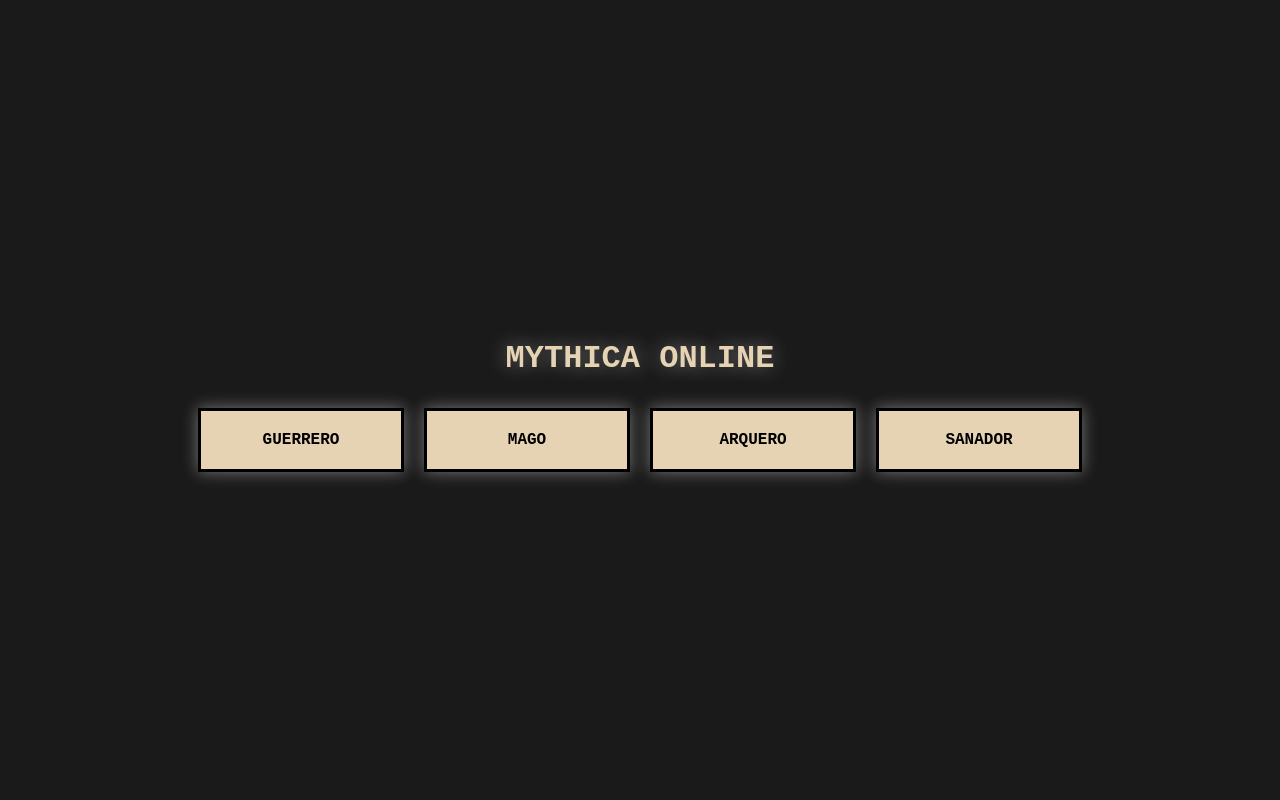
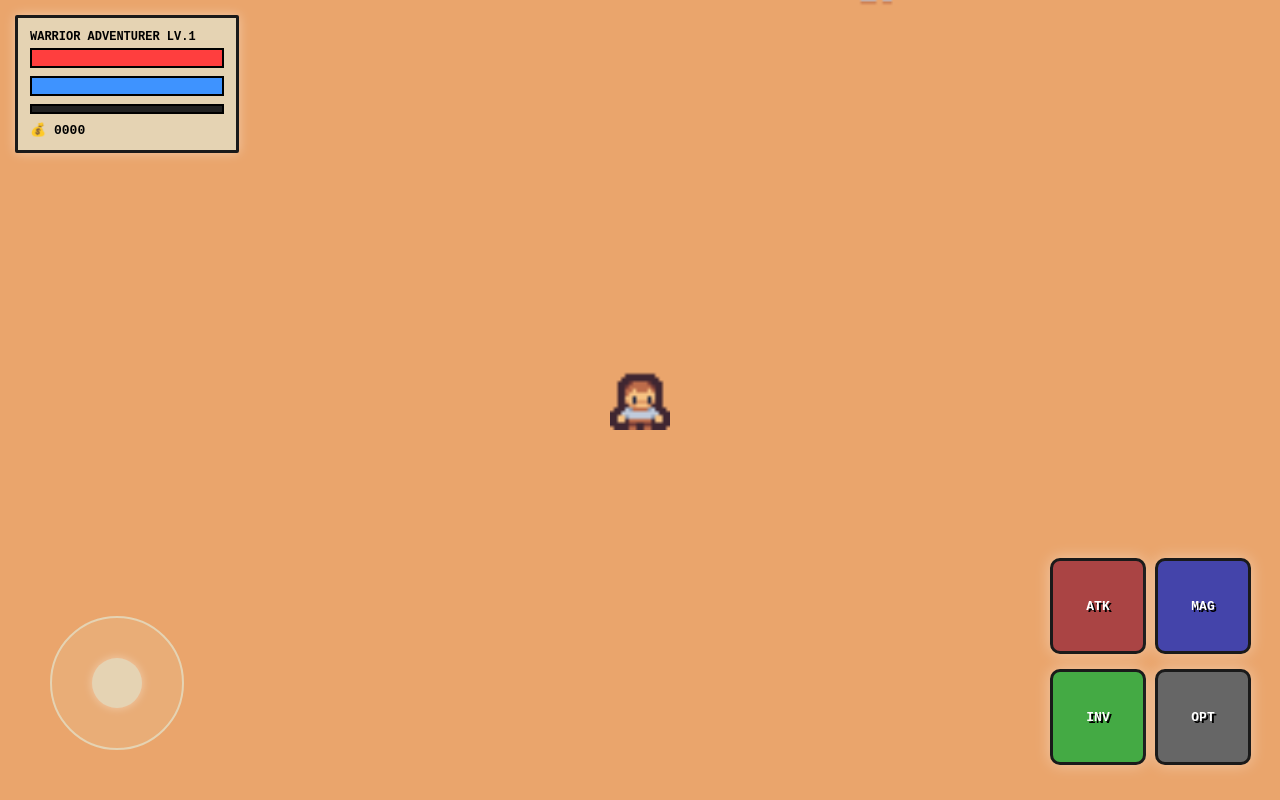
Before and after one commit to Mythicaladventure/Mythica-adventure, a plain HTML site: page index.html in a window 1280 px wide. Both pictures are taken after a click on the element "GUERRERO". Drawn offline with Linux system fonts and the light colour scheme.

Commit message:
Update game title and enhance UI elements

```diff
--- a/index.html
+++ b/index.html
@@ -3,7 +3,7 @@
 <head>
     <meta charset="UTF-8">
     <meta name="viewport" content="width=device-width, initial-scale=1.0, maximum-scale=1.0, user-scalable=no">
-    <title>Mythica - Retro Tech Edition</title>
+    <title>Mythica Adventure - Retro Tech</title>
     <style>
         :root {
             --gold: #d4af37; --health: #ff3e3e; --mana: #3e93ff; --exp: #4caf50;
@@ -11,212 +11,170 @@
         }
         body { margin: 0; background: #000; overflow: hidden; touch-action: none; font-family: 'Courier New', monospace; }
 
-        /* PANTALLA DE INICIO RETRO */
+        /* Pantalla de Inicio Mythica Adventure */
         #setup { position: absolute; inset: 0; background: var(--dark); display: flex; flex-direction: column; align-items: center; justify-content: center; z-index: 1000; }
+        #setup h1 { color: var(--beige); text-shadow: 0 0 20px var(--glow); margin-bottom: 30px; letter-spacing: 3px; font-size: 2.5em; text-align: center; }
+
         .card {
-            background: var(--beige); border: 3px solid #000; padding: 20px; width: 160px; text-align: center;
+            background: var(--beige); border: 3px solid #000; padding: 20px; width: 180px; text-align: center;
             margin: 10px; cursor: pointer; color: #000; font-weight: bold;
             box-shadow: 0 0 15px var(--glow); transition: 0.2s;
         }
-        .card:active { transform: scale(0.95); box-shadow: 0 0 5px var(--glow); }
+        .card:active { transform: scale(0.95); background: #fff; }
 
-        /* HUD SUPERIOR IZQUIERDO (REFINADO) */
+        /* HUD Superior Izquierdo */
         #hud {
             position: absolute; top: 15px; left: 15px; background: var(--beige);
-            padding: 10px; border: 3px solid var(--dark); border-radius: 2px;
-            box-shadow: 0 0 10px var(--glow); z-index: 10;
+            padding: 12px; border: 3px solid var(--dark); border-radius: 2px;
+            box-shadow: 0 0 12px var(--glow); z-index: 10; display: none;
         }
-        .hud-label { color: #000; font-size: 11px; font-weight: bold; margin-bottom: 2px; }
-        .bar {
-            width: 180px; height: 14px; background: #333; border: 2px solid #000;
-            margin-bottom: 6px; position: relative;
+        .hud-label { color: #000; font-size: 12px; font-weight: bold; margin-bottom: 4px; }
+        .bar { width: 190px; height: 16px; background: #222; border: 2px solid #000; margin-bottom: 8px; overflow: hidden; }
+        .fill { height: 100%; transition: width 0.4s ease-out; }
+
+        /* Botones de Acción Retro-Tech */
+        .actions { position: absolute; bottom: 35px; right: 35px; display: none; grid-template-columns: repeat(2, 90px); gap: 15px; }
+        .btn {
+            width: 90px; height: 90px; background: var(--beige); border: 3px solid var(--dark);
+            border-radius: 10px; display: flex; align-items: center; justify-content: center;
+            font-size: 13px; font-weight: bold; color: #fff; text-shadow: 2px 2px #000;
+            box-shadow: 0 0 15px var(--glow);
         }
-        .fill { height: 100%; position: relative; }
-        .glow-effect { position: absolute; top:0; left:0; right:0; bottom:0; box-shadow: inset 0 0 8px rgba(255,255,255,0.5); }
+        .btn:active { transform: translateY(3px); box-shadow: 0 0 5px var(--glow); }
 
-        /* BOTONES DE ACCIÓN RETRO-TECH */
-        .actions { position: absolute; bottom: 30px; right: 30px; display: grid; grid-template-columns: repeat(2, 85px); gap: 15px; }
-        .btn {
-            width: 85px; height: 85px; background: var(--beige); border: 3px solid var(--dark);
-            border-radius: 8px; display: flex; align-items: center; justify-content: center;
-            font-size: 13px; font-weight: bold; color: #fff; text-shadow: 2px 2px #000;
-            box-shadow: 0 0 10px var(--glow), inset 0 0 10px rgba(0,0,0,0.2);
-        }
-        .btn:active { box-shadow: 0 0 2px var(--glow); transform: translateY(2px); }
+        #joy { position: absolute; bottom: 50px; left: 50px; width: 130px; height: 130px; background: rgba(229,211,179,0.15); border-radius: 50%; border: 2px solid var(--beige); display: none; }
+        #stick { position: absolute; top: 40px; left: 40px; width: 50px; height: 50px; background: var(--beige); border-radius: 50%; box-shadow: 0 0 10px var(--glow); }
 
-        /* JOYSTICK TECH */
-        #joy { position: absolute; bottom: 45px; left: 45px; width: 130px; height: 130px; background: rgba(229, 211, 179, 0.1); border-radius: 50%; border: 2px solid var(--beige); }
-        #stick { position: absolute; top: 40px; left: 40px; width: 50px; height: 50px; background: var(--beige); border-radius: 50%; box-shadow: 0 0 15px var(--glow); }
-
-        /* MENÚ INTELIGENTE */
-        #menu-ui {
-            position: absolute; top: 50%; left: 50%; transform: translate(-50%, -50%);
-            width: 80%; max-width: 400px; background: var(--beige); border: 4px solid var(--dark);
-            padding: 20px; color: #000; display: none; z-index: 100;
-        }
-        .close-btn { float: right; cursor: pointer; font-weight: bold; }
-
-        #chat { position: absolute; bottom: 150px; left: 15px; width: 200px; height: 80px; font-size: 10px; color: #fff; text-shadow: 1px 1px #000; pointer-events: none; }
+        canvas { display: block; }
     </style>
 </head>
 <body>
 
     <div id="setup">
-        <h1 style="color: var(--beige); text-shadow: 0 0 20px var(--glow);">MYTHICA ONLINE</h1>
-        <div style="display: flex; flex-wrap: wrap; justify-content: center;">
-            <div class="card" onclick="start('WARRIOR')">GUERRERO</div>
-            <div class="card" onclick="start('MAGE')">MAGO</div>
-            <div class="card" onclick="start('ARCHER')">ARQUERO</div>
-            <div class="card" onclick="start('HEALER')">SANADOR</div>
-        </div>
+        <h1>MYTHICA<br>ADVENTURE</h1>
+        <div class="card" onclick="startGame('WARRIOR')">GUERRERO</div>
+        <div class="card" onclick="startGame('MAGE')">MAGO</div>
+        <div class="card" onclick="startGame('ARCHER')">ARQUERO</div>
+        <div class="card" onclick="startGame('HEALER')">SANADOR</div>
     </div>
 
-    <div id="hud" style="display:none">
-        <div class="hud-label" id="p-name">HERO LV. 1</div>
-        <div class="bar"><div id="hp-f" class="fill" style="background:var(--health); width:100%"><div class="glow-effect"></div></div></div>
-        <div class="bar"><div id="mp-f" class="fill" style="background:var(--mana); width:100%"><div class="glow-effect"></div></div></div>
-        <div class="bar" style="height:6px"><div id="ex-f" class="fill" style="background:var(--exp); width:0%"></div></div>
-        <div style="color: #000; font-size: 12px; font-weight: bold;" id="gold-txt">💰 0000</div>
+    <div id="hud">
+        <div class="hud-label" id="p-tag">HERO LV. 1</div>
+        <div class="bar"><div id="hp-f" class="fill" style="background:var(--health)"></div></div>
+        <div class="bar"><div id="mp-f" class="fill" style="background:var(--mana)"></div></div>
+        <div class="bar" style="height:6px"><div id="ex-f" class="fill" style="background:var(--exp)"></div></div>
+        <div style="color: #000; font-size: 13px; font-weight: bold; margin-top: 5px;" id="gold-txt">💰 0000</div>
     </div>
 
-    <div id="menu-ui">
-        <span class="close-btn" onclick="toggleMenu()">[X]</span>
-        <h3>ESTADÍSTICAS</h3>
-        <hr border="1">
-        <div id="stats-content"></div>
+    <div id="joy"><div id="stick"></div></div>
+
+    <div class="actions" id="btns">
+        <div class="btn" style="background: #a44;" onclick="doAttack()">ATK</div>
+        <div class="btn" style="background: #44a;" onclick="doSpell()">MAG</div>
+        <div class="btn" style="background: #4a4;">INV</div>
+        <div class="btn" style="background: #666;">OPT</div>
     </div>
 
-    <div id="chat"></div>
     <canvas id="game"></canvas>
-
-    <div id="joy" style="display:none"><div id="stick"></div></div>
-
-    <div class="actions" id="btns" style="display:none">
-        <div class="btn" style="background: #a33;" onclick="tryAttack()">ATAQUE</div>
-        <div class="btn" style="background: #33a;" onclick="trySpell()">PODER</div>
-        <div class="btn" style="background: #3a3;" onclick="toggleMenu()">ITEMS</div>
-        <div class="btn" style="background: #888;">MENÚ</div>
-    </div>
 
 <script>
     const canvas = document.getElementById('game');
     const ctx = canvas.getContext('2d');
 
-    // TORRE DE CÁLCULOS
     const CLASSES = {
-        WARRIOR: { name: "Guerrero", hpIn: 350, hpL: 80, mpIn: 60, mpL: 15, spd: 4.8, dmg: 35 },
-        MAGE:    { name: "Mago", hpIn: 190, hpL: 35, mpIn: 320, mpL: 90, spd: 4.2, dmg: 60 },
-        ARCHER:  { name: "Arquero", hpIn: 270, hpL: 55, mpIn: 130, mpL: 40, spd: 5.8, dmg: 45 },
-        HEALER:  { name: "Sanador", hpIn: 240, hpL: 45, mpIn: 260, mpL: 70, spd: 4.5, dmg: 25 }
+        WARRIOR: { hp: 400, mp: 80, spd: 5.0, dmg: 38 },
+        MAGE:    { hp: 200, mp: 350, spd: 4.2, dmg: 65 },
+        ARCHER:  { hp: 280, mp: 150, spd: 6.2, dmg: 48 },
+        HEALER:  { hp: 250, mp: 280, spd: 4.8, dmg: 28 }
     };
 
-    let p = { x: 2000, y: 2000, lvl: 1, exp: 0, gold: 0, class: 'WARRIOR', target: null };
-    let obstacles = [];
+    let p = { x: 2500, y: 2500, lvl: 1, exp: 0, gold: 0, class: 'WARRIOR' };
     let mobs = [];
     let world = { w: 5000, h: 5000 };
+    let active = false;
 
+    // Imágenes con precarga
     const imgP = new Image(); imgP.src = 'player.png';
     const imgF = new Image(); imgF.src = 'floor1.png';
-    const imgE = new Image(); imgE.src = 'floor2.png';
+    const imgM = new Image(); imgM.src = 'floor2.png';
 
-    function start(cl) {
+    function startGame(cl) {
         p.class = cl;
-        const c = CLASSES[cl];
-        p.hp = p.maxHp = c.hpIn;
-        p.mp = p.maxMp = c.mpIn;
-        p.spd = c.spd;
+        p.hp = p.maxHp = CLASSES[cl].hp;
+        p.mp = p.maxMp = CLASSES[cl].mp;
+
         document.getElementById('setup').style.display = 'none';
-        ['hud','joy','btns'].forEach(i => document.getElementById(i).style.display = 'block');
-        generateMap();
-        for(let i=0; i<30; i++) spawnMob();
+        ['hud', 'joy', 'btns'].forEach(id => document.getElementById(id).style.display = (id === 'btns' ? 'grid' : 'block'));
+
+        for(let i=0; i<35; i++) spawnMob();
+        active = true;
+        updateUI();
         loop();
     }
 
-    function toggleMenu() {
-        const m = document.getElementById('menu-ui');
-        const isVisible = m.style.display === 'block';
-        m.style.display = isVisible ? 'none' : 'block';
-        if(!isVisible) {
-            document.getElementById('stats-content').innerHTML = `
-                <p>Clase: ${CLASSES[p.class].name}</p>
-                <p>Nivel: ${p.lvl}</p>
-                <p>Oro: ${p.gold}</p>
-                <p>Ataque: ${CLASSES[p.class].dmg + (p.lvl * 2)}</p>
-            `;
-        }
+    function spawnMob() {
+        mobs.push({ x: Math.random()*world.w, y: Math.random()*world.h, hp: 110, max: 110, d: false });
     }
 
-    function generateMap() {
-        for(let i=0; i<80; i++) obstacles.push({ x: Math.random()*world.w, y: Math.random()*world.h, w: 80, h: 80 });
+    function updateUI() {
+        document.getElementById('p-tag').innerText = p.class + " ADVENTURER LV." + p.lvl;
+        document.getElementById('hp-f').style.width = (p.hp/p.maxHp)*100 + "%";
+        document.getElementById('mp-f').style.width = (p.mp/p.maxMp)*100 + "%";
+        document.getElementById('ex-f').style.width = (p.exp/(p.lvl*350))*100 + "%";
+        document.getElementById('gold-txt').innerText = "💰 " + String(p.gold).padStart(4, '0');
     }
 
-    function spawnMob() {
-        mobs.push({ x: Math.random()*world.w, y: Math.random()*world.h, hp: 120, max: 120, d: false });
+    function doAttack() {
+        mobs.forEach(m => {
+            if(!m.d && Math.hypot(p.x - m.x, p.y - m.y) < 110) {
+                m.hp -= CLASSES[p.class].dmg;
+                if(m.hp <= 0) { m.d = true; p.exp += 90; p.gold += 12; spawnMob(); updateUI(); }
+            }
+        });
     }
 
-    function updateHUD() {
-        document.getElementById('p-name').innerText = `${p.class} LV. ${p.lvl}`;
-        document.getElementById('hp-f').style.width = (p.hp/p.maxHp)*100 + "%";
-        document.getElementById('mp-f').style.width = (p.mp/p.maxMp)*100 + "%";
-        document.getElementById('ex-f').style.width = (p.exp/(p.lvl*300))*100 + "%";
-        document.getElementById('gold-txt').innerText = `💰 ${String(p.gold).padStart(4, '0')}`;
-    }
-
-    function tryAttack() {
-        mobs.forEach(m => {
-            if(!m.d && Math.hypot(p.x - m.x, p.y - m.y) < 100) {
-                m.hp -= CLASSES[p.class].dmg;
-                if(m.hp <= 0) { m.d = true; p.exp += 100; p.gold += 15; checkLvl(); setTimeout(spawnMob, 5000); }
-            }
-        });
-        updateHUD();
-    }
-
-    function checkLvl() {
-        if(p.exp >= p.lvl * 300) {
-            p.lvl++; p.exp = 0;
-            p.maxHp += CLASSES[p.class].hpL;
-            p.hp = p.maxHp;
-        }
-    }
-
-    // Joystick
-    let joyMove = { x: 0, y: 0 };
-    const jA = document.getElementById('joy');
-    const jS = document.getElementById('stick');
-    jA.ontouchmove = (e) => {
-        const r = jA.getBoundingClientRect();
+    // Controles
+    let move = { x: 0, y: 0 };
+    const joy = document.getElementById('joy'), stick = document.getElementById('stick');
+    joy.ontouchmove = (e) => {
+        const r = joy.getBoundingClientRect();
         let x = e.touches[0].clientX - (r.left + 65), y = e.touches[0].clientY - (r.top + 65);
         let d = Math.hypot(x,y); if(d > 45) { x *= 45/d; y *= 45/d; }
-        jS.style.transform = `translate(${x}px, ${y}px)`;
-        joyMove = { x: x/45, y: y/45 };
+        stick.style.transform = `translate(${x}px, ${y}px)`;
+        move = { x: x/45, y: y/45 };
     };
-    jA.ontouchend = () => { joyMove = { x: 0, y: 0 }; jS.style.transform = 'translate(0,0)'; };
+    joy.ontouchend = () => { move = { x: 0, y: 0 }; stick.style.transform = 'translate(0,0)'; };
 
     function loop() {
+        if(!active) return;
         ctx.clearRect(0,0,canvas.width,canvas.height);
-        p.x += joyMove.x * p.spd; p.y += joyMove.y * p.spd;
+
+        p.x += move.x * CLASSES[p.class].spd;
+        p.y += move.y * CLASSES[p.class].spd;
+
         let cx = p.x - canvas.width/2, cy = p.y - canvas.height/2;
         ctx.save(); ctx.translate(-cx, -cy);
 
+        // Dibujar Mundo
+        ctx.fillStyle = "#111"; ctx.fillRect(0,0,world.w,world.h);
         if(imgF.complete) {
-            for(let i=Math.floor(cx/40)*40; i<cx+canvas.width; i+=40)
-            for(let j=Math.floor(cy/40)*40; j<cy+canvas.height; j+=40) ctx.drawImage(imgF, i, j, 41, 41);
+            for(let i=Math.floor(cx/80)*80; i<cx+canvas.width; i+=80)
+            for(let j=Math.floor(cy/80)*80; j<cy+canvas.height; j+=80)
+            ctx.drawImage(imgF, i, j, 81, 81);
         }
-
-        obstacles.forEach(o => {
-            ctx.fillStyle = "#3e2723"; ctx.fillRect(o.x, o.y, o.w, o.h);
-            ctx.strokeStyle = var(--beige); ctx.strokeRect(o.x, o.y, o.w, o.h);
-        });
 
         mobs.forEach(m => {
             if(m.d) return;
-            ctx.drawImage(imgE, m.x-20, m.y-20, 40, 40);
-            ctx.fillStyle = "red"; ctx.fillRect(m.x-15, m.y-25, (m.hp/m.max)*30, 4);
+            if(imgM.complete) ctx.drawImage(imgM, m.x-25, m.y-25, 50, 50);
+            else { ctx.fillStyle = "red"; ctx.fillRect(m.x-25, m.y-25, 50, 50); }
+            ctx.fillStyle = "red"; ctx.fillRect(m.x-20, m.y-35, (m.hp/m.max)*40, 5);
         });
 
-        ctx.drawImage(imgP, p.x-25, p.y-25, 50, 50);
-        ctx.restore(); requestAnimationFrame(loop);
+        if(imgP.complete) ctx.drawImage(imgP, p.x-30, p.y-30, 60, 60);
+        else { ctx.fillStyle = "cyan"; ctx.fillRect(p.x-30, p.y-30, 60, 60); }
+
+        ctx.restore();
+        requestAnimationFrame(loop);
     }
 
     window.onresize = () => { canvas.width = window.innerWidth; canvas.height = window.innerHeight; };
```
